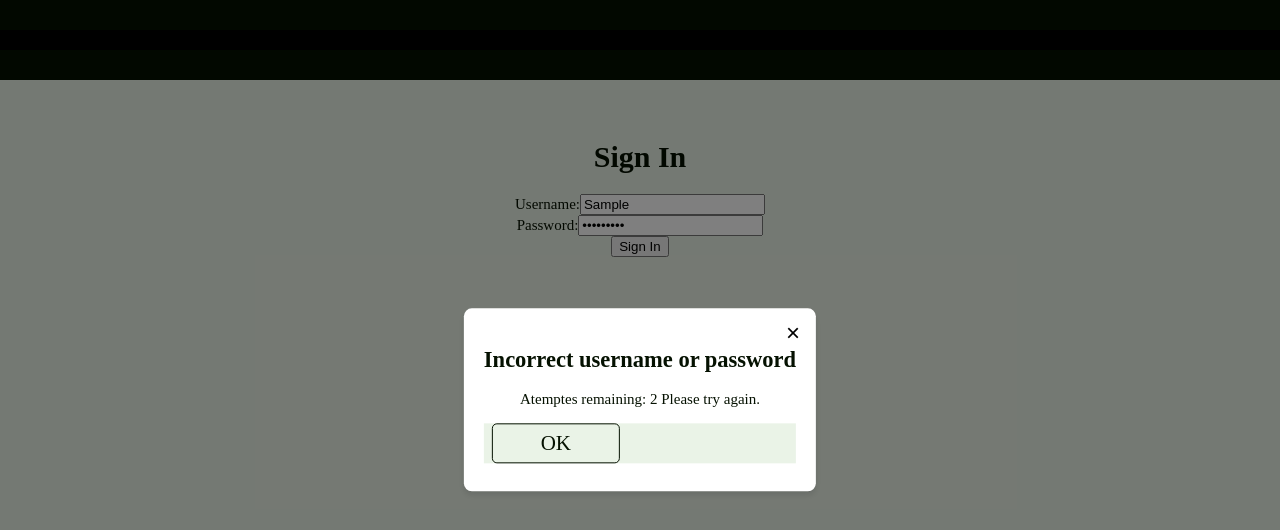
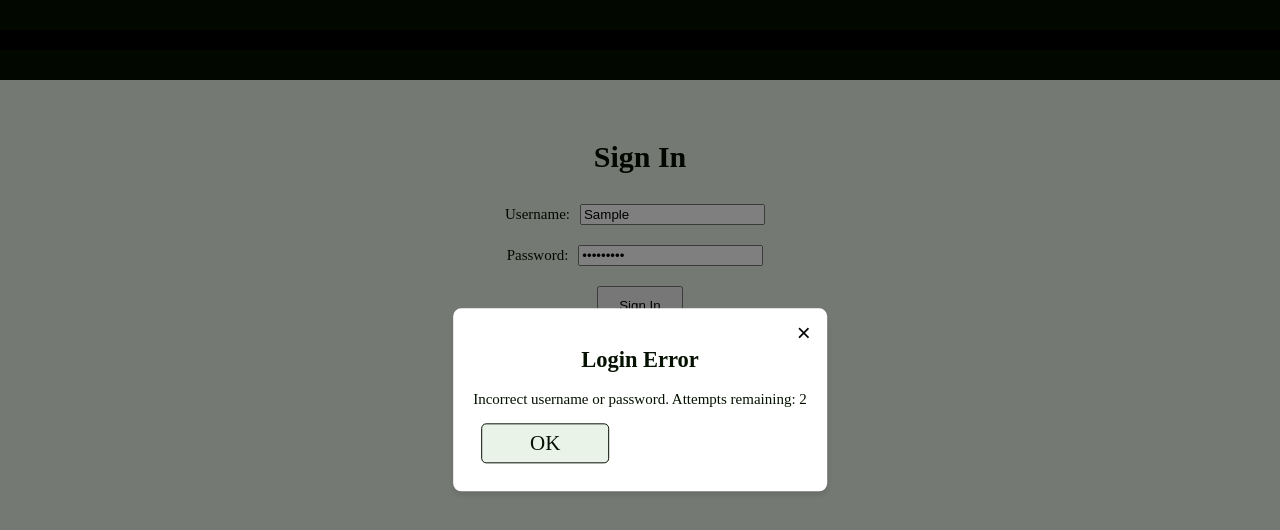
Before and after one commit to AdeJord/tent-admin, a React (Create React App) app: page /signin in a window 1280 px wide. Both pictures are taken after typing "Sample", "Sample123" into the empty fields and a click on the button "Sign In". Shown: the top 530 px of the page. Built offline with nearby package versions, Linux system fonts and the light colour scheme; no server answers.

Commit message:
Sign in issue sorted

```diff
--- a/src/pages/SignIn.tsx
+++ b/src/pages/SignIn.tsx
@@ -1,10 +1,12 @@
 import React, { useState } from 'react';
-import { useAuth } from '../components/AuthContext';
+import axios from 'axios';
 import { useNavigate } from 'react-router-dom';
-import axios from 'axios';
 import DangerModal from '../components/modal/DangerModal';
 import Backdrop from '../components/modal/ModalBackdrop';
 import { Button } from '../styles';
+
+// Configure axios globally
+axios.defaults.withCredentials = true;
 
 const SignInPage: React.FC = () => {
   const [username, setUsername] = useState('');
@@ -12,121 +14,109 @@ const SignInPage: React.FC = () => {
   const [showDangerModal, setShowDangerModal] = useState(false);
   const [failedAttempts, setFailedAttempts] = useState(0);
   const [isBlocked, setIsBlocked] = useState(false);
+  const [modalContent, setModalContent] = useState<string>('');
 
-  const { login } = useAuth();
   const navigate = useNavigate();
 
-  const ModalClickHandler: React.MouseEventHandler<HTMLDivElement> = (event) => {
-    event.preventDefault();  // Prevent the default action if necessary
-    setShowDangerModal(false);
+  // Function to reset failed attempts after blocking
+  const unblockUser = () => {
+    setIsBlocked(false);
+    setFailedAttempts(0);
   };
 
-  const handleDangerModalCancel = () => {
-    setShowDangerModal(false); // Close the modal
-  }
-
-  const modalContent = (`Atemptes remaining: ${3 - failedAttempts}  `);
-
-
+  // Handle login logic
   const handleSubmit = async (event: React.FormEvent<HTMLFormElement>) => {
     event.preventDefault();
 
     if (isBlocked) {
-      alert("Too many failed attempts. Please wait 30 seconds before trying again.");
+      setModalContent("Too many failed attempts. Please wait 30 seconds before trying again.");
+      setShowDangerModal(true);
       return;
     }
 
     try {
-      await login(username, password);
-      navigate('/'); // Navigate to the homepage or dashboard upon successful login
-      setFailedAttempts(0); // Reset failed attempts on successful login
+      const response = await axios.post('https://adejord.co.uk/login', {
+        username,
+        password,
+      });
+
+      // Store token and set default header
+      localStorage.setItem('token', response.data.token);
+      axios.defaults.headers.common['Authorization'] = `Bearer ${response.data.token}`;
+
+      console.log('Login successful:', response.data);
+      navigate('/');
+      setFailedAttempts(0);
     } catch (error: any) {
       const newFailedAttempts = failedAttempts + 1;
       setFailedAttempts(newFailedAttempts);
 
       if (newFailedAttempts >= 3) {
         setIsBlocked(true);
-        setTimeout(() => {
-          setIsBlocked(false); // Unblock after 30 seconds
-          setFailedAttempts(0); // Reset attempts after block is lifted
-        }, 30000); // 30 seconds
+        setModalContent("You are locked out for 30 seconds. Please try again later.");
+        setTimeout(unblockUser, 30000);
+      } else {
+        setModalContent("Incorrect username or password. Attempts remaining: " + (3 - newFailedAttempts));
       }
 
-      if (axios.isAxiosError(error)) {
-        setShowDangerModal(true);
-        console.error("Login failed:", error.response?.data.message || error.message);
-      } else {
-        console.error("Login failed:", error.message);
-      }
+      setShowDangerModal(true);
+      console.error("Login failed:", error.response?.data?.error || error.message);
     }
-  };
+   };
+
+  // Close modal handler
+  const handleModalClose = () => setShowDangerModal(false);
 
   return (
     <div style={{ paddingTop: '40px', textAlign: 'center' }}>
+      {/* Danger Modal for Errors */}
       {showDangerModal && (
-        <Backdrop onClick={handleDangerModalCancel}
-        >
+        <Backdrop onClick={handleModalClose}>
           <DangerModal
-            onClick={handleDangerModalCancel}
-            header="Incorrect username or password"
-            content={modalContent + "Please try again."}
-            footer={<div
-              style={{
-                backgroundColor: "#EAF3E7",
-                color: "#051101",
-                fontSize: "calc(5px + 2vmin)",
-                textAlign: "center",
-              }}>
-
-              <Button
-                onClick={handleDangerModalCancel}
-                type="submit"
-                style={{
-                  backgroundColor: "#EAF3E7",
-                  color: "#051101",
-                  fontSize: "calc(5px + 2vmin)",
-                  textAlign: "center",
-                }}
-              >OK</Button>
-            </div>} onClose={handleDangerModalCancel} />
+            onClick={handleModalClose}
+            header={isBlocked ? "Blocked" : "Login Error"}
+            content={modalContent}
+            footer={
+              <div style={{ textAlign: "center" }}>
+                <Button
+                  onClick={handleModalClose}
+                  style={{ backgroundColor: "#EAF3E7", color: "#051101", fontSize: "calc(5px + 2vmin)" }}
+                >
+                  OK
+                </Button>
+              </div>
+            }
+            onClose={handleModalClose}
+          />
         </Backdrop>
       )}
-      {isBlocked && (
-        <Backdrop onClick={handleDangerModalCancel}>
-          <DangerModal
-            onClick={handleDangerModalCancel}
-            header="Too many failed attempts"
-            content="You are locked out for 30 seconds. Please try again later."
-            footer={<div
-              style={{
-                display: "flex",
-                flexDirection: "row",
-                textAlign: "center",
-              }}>
 
-              <Button
-                onClick={handleDangerModalCancel}
-                type="submit"
-                style={{ backgroundColor: "#EAF3E7", color: "#051101", fontSize: "calc(5px + 2vmin)" }}
-              >OK</Button>
-            </div>} onClose={function (): void {
-              throw new Error('Function not implemented.');
-            }} />
-        </Backdrop>
-      )}
+      {/* Sign In Form */}
       <h1>Sign In</h1>
       <form onSubmit={handleSubmit}>
         <label>
           Username:
-          <input type="text" value={username} onChange={e => setUsername(e.target.value)} />
+          <input
+            type="text"
+            value={username}
+            onChange={(e) => setUsername(e.target.value)}
+            style={{ margin: '10px' }}
+          />
         </label>
         <br />
         <label>
           Password:
-          <input type="password" value={password} onChange={e => setPassword(e.target.value)} />
+          <input
+            type="password"
+            value={password}
+            onChange={(e) => setPassword(e.target.value)}
+            style={{ margin: '10px' }}
+          />
         </label>
         <br />
-        <button type="submit">Sign In</button>
+        <button type="submit" style={{ marginTop: '10px', padding: '10px 20px' }}>
+          Sign In
+        </button>
       </form>
     </div>
   );
```
